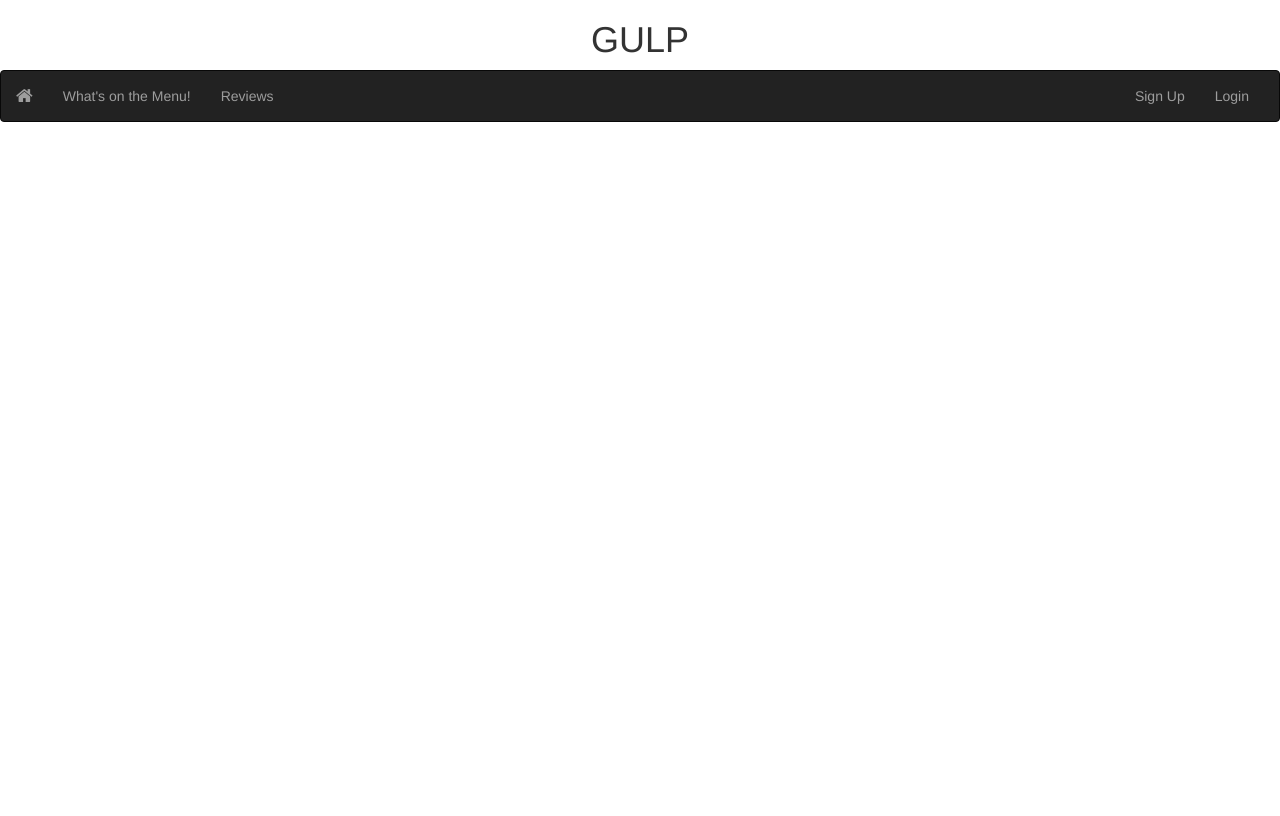
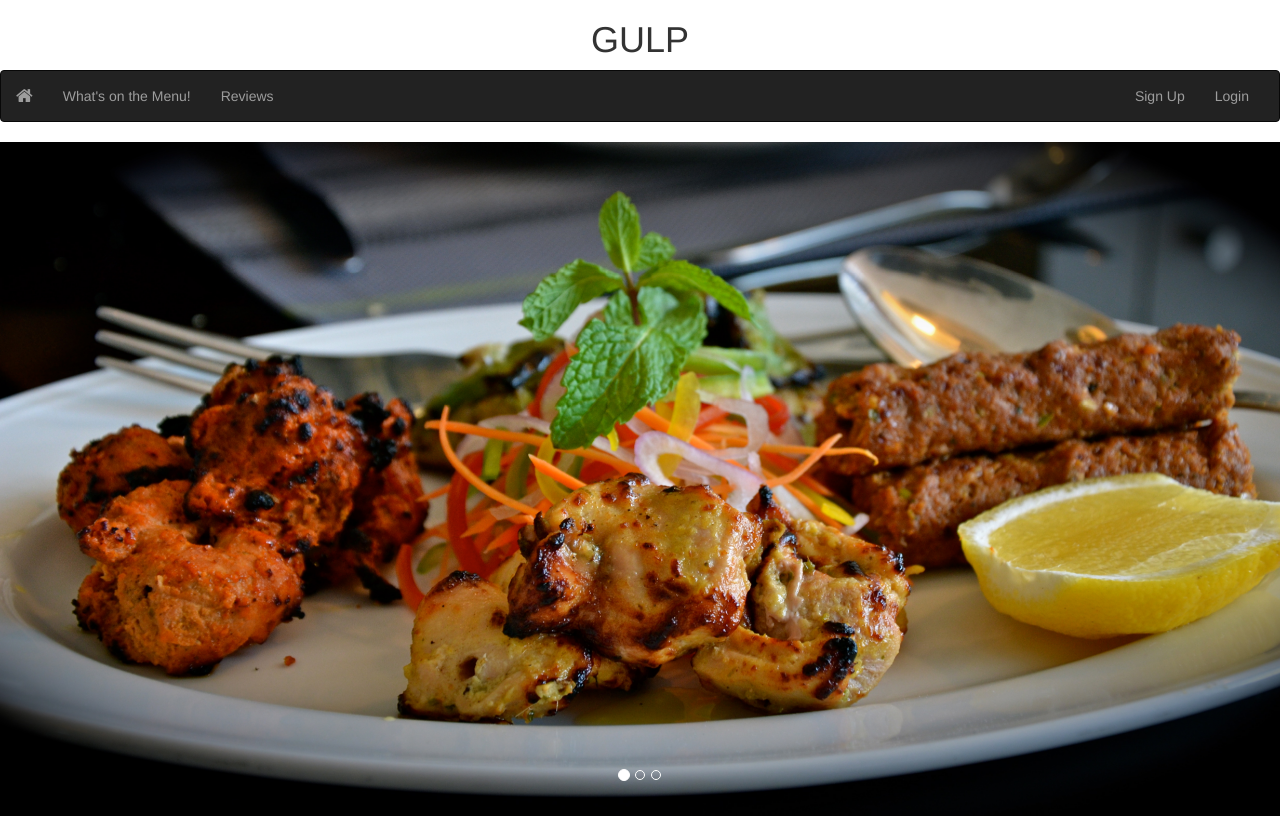
Before and after one commit to aishwarya-rajesh/gulp, a Flask app: page / in a window 1280 px wide. Before the commit the page ends 122 px from the top, so only its background shows below. Run offline with Flask 2, Linux system fonts and the light colour scheme; parts of the project's set-up code (start-up, migrations or seed data) failed here and were passed over; some libraries are stand-ins or nearby versions.

Commit message:
Added front-end for the home page, fixed JSON serializable TypeError

```diff
--- a/server.py
+++ b/server.py
@@ -205,8 +205,8 @@ def add_to_cart(itemid):
 
         for result in cursor:
             cartitem['name'] = result['name']
-            cartitem['price'] = result['price']
-            cartitem['totalprice'] = result['price']
+            cartitem['price'] = float(result['price'])
+            cartitem['totalprice'] = float(result['price'])
         cartitem['id'] = itemid
         cartitem['qty'] = 1
 
--- a/templates/index.html
+++ b/templates/index.html
@@ -1,17 +1,17 @@
 {% extends "base.html" %}
 <html>
-      <style>
+<head>
+    <style>
         body{
-          font-size: 15pt;
-          font-family: arial;
+            font-size: 15pt;
+            font-family: arial;
         }
         .form-group{
 	        margin-bottom: 15px;
         }
-        p{
-            color: red;
-        }
-      </style>
+
+    </style>
+</head>
 <body>
 
     {% block content %}
@@ -62,7 +62,7 @@
 
         {% elif register or error_email%}
 
-            <div class="container">
+		<div class="container">
 			<div>
 				<div class="panel-heading">
 	               <div class="panel-title text-center">
@@ -125,6 +125,33 @@
 			</div>
 		</div>
 
+		{% else %}
+            <div id="myCarousel" class="carousel slide" data-ride="carousel">
+                <div class="carousel-inner" role="listbox">
+                    <div class="item active">
+                        <img src="{{url_for('static', filename='images/image1.jpg')}}">
+                    </div>
+                    <div class="item">
+                        <img src="{{url_for('static', filename='images/image2.jpg')}}">
+                    </div>
+                    <div class="item">
+                        <img src="{{url_for('static', filename='images/image3.jpg')}}">
+                    </div>
+                </div>
+
+                <ol class="carousel-indicators">
+                    <li data-target="#myCarousel" data-slide-to="0" class="active"></li>
+                    <li data-target="#myCarousel" data-slide-to="1"></li>
+                    <li data-target="#myCarousel" data-slide-to="2"></li>
+                </ol>
+            </div>
+
+            <script>
+                $(document).ready(function(){
+                    // Activate Carousel
+                    $("#myCarousel").carousel({interval: 2000});
+                });
+            </script>
         {% endif %}
     {% endblock %}
 
```
Also changed, not shown: static/images/image1.jpg (added), static/images/image2.jpg (added), static/images/image3.jpg (added).
